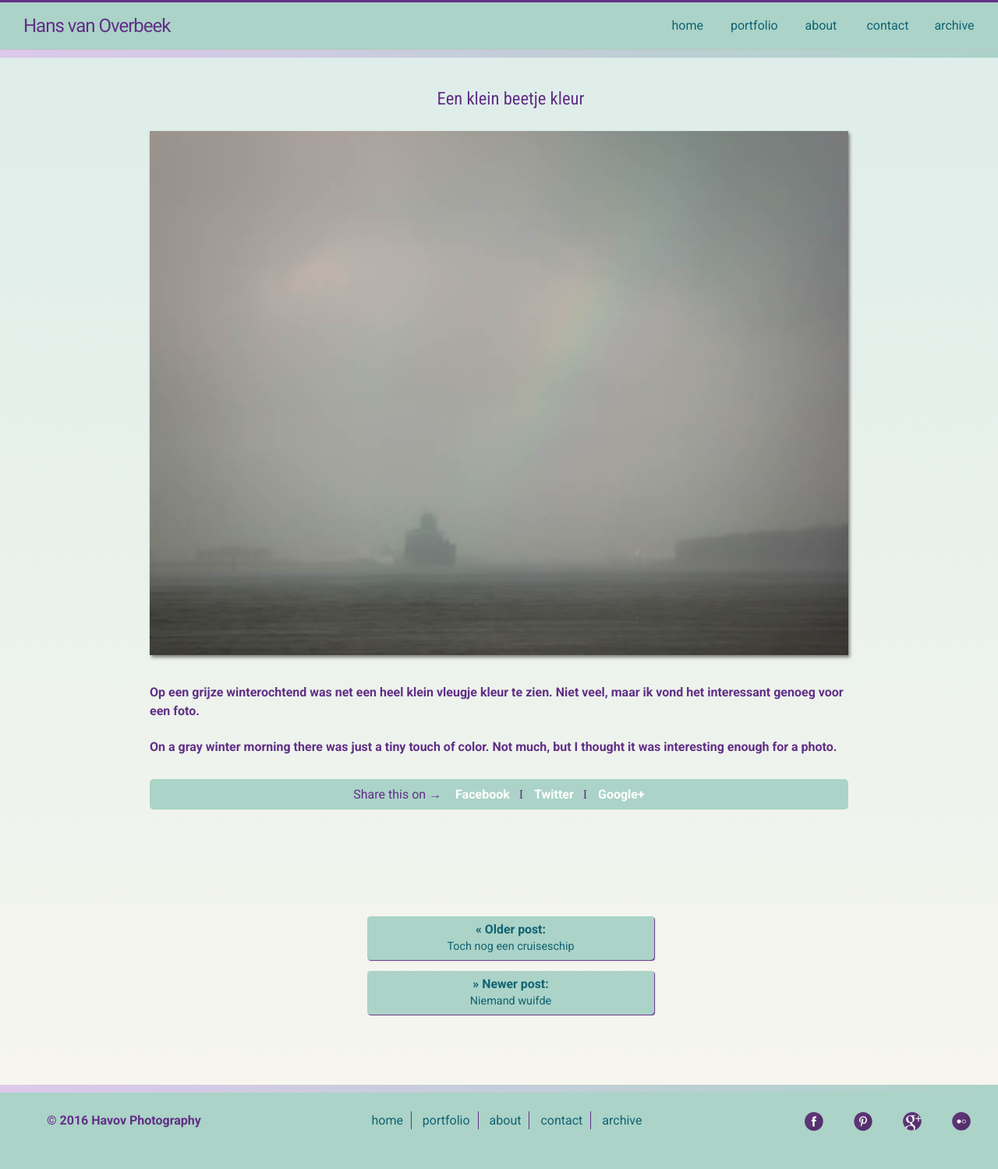
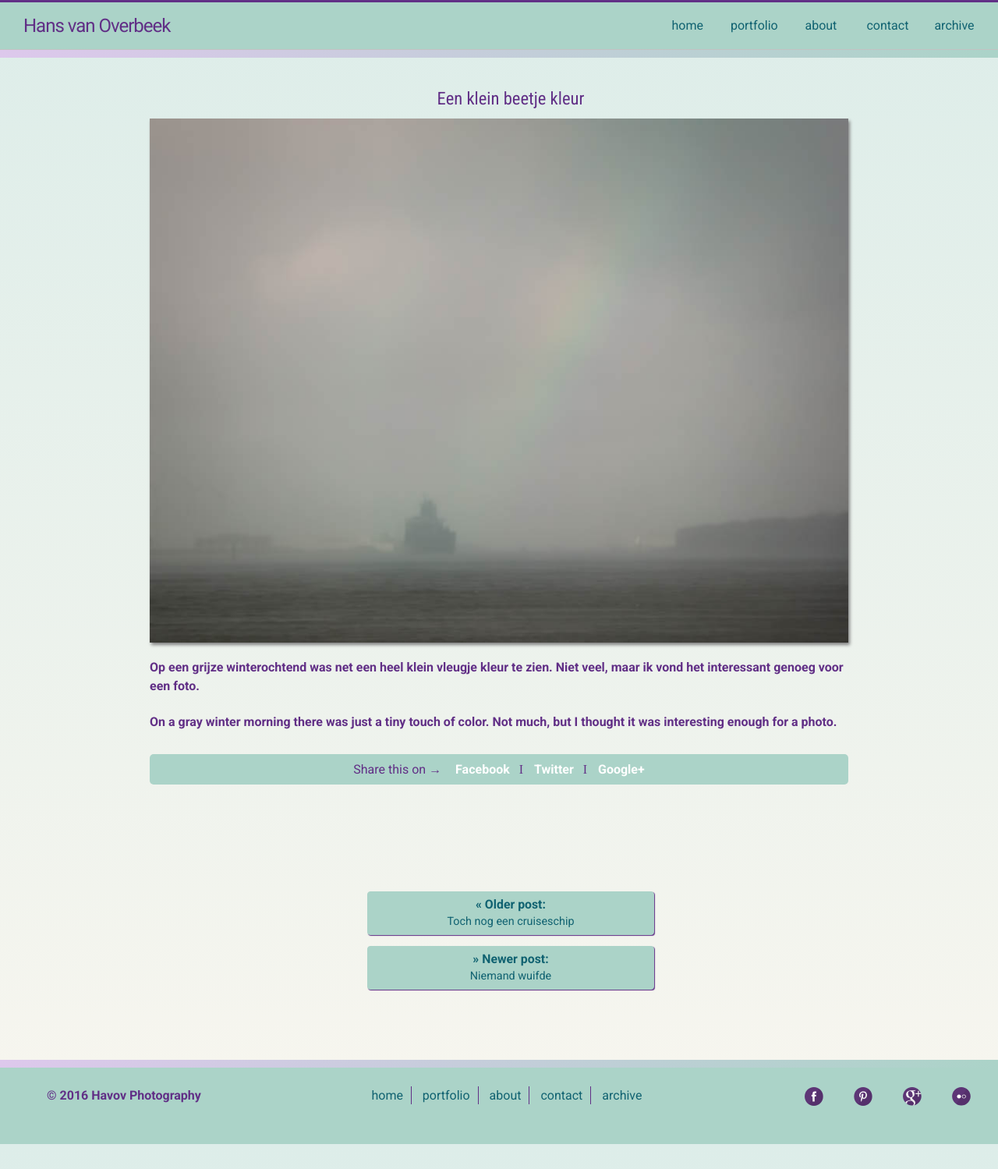
Before and after one commit to hansvanoverbeek/photoblog, a Jekyll site: the page built from _posts/2016-01-12-beetjekleur.md, in a window 1280 px wide. Shown: the whole page at 78% size. Built offline with Jekyll 4.4.1, drawn with Linux system fonts in a browser that asks for light colours; comment, search, counter and statistics services are not loaded; after the commit the page ends 1467 px from its top, so only the background shows below that.

Commit message:
sass voor plaatjes in post

```diff
--- a/_sass/_layout.scss
+++ b/_sass/_layout.scss
@@ -147,10 +147,12 @@ section.post {
   p {
       padding-left: 0;
     }
+}
+
+section.post p img {
   img {
     margin: 1em auto;
     width: 100%;
-
   }
 }
 
```
